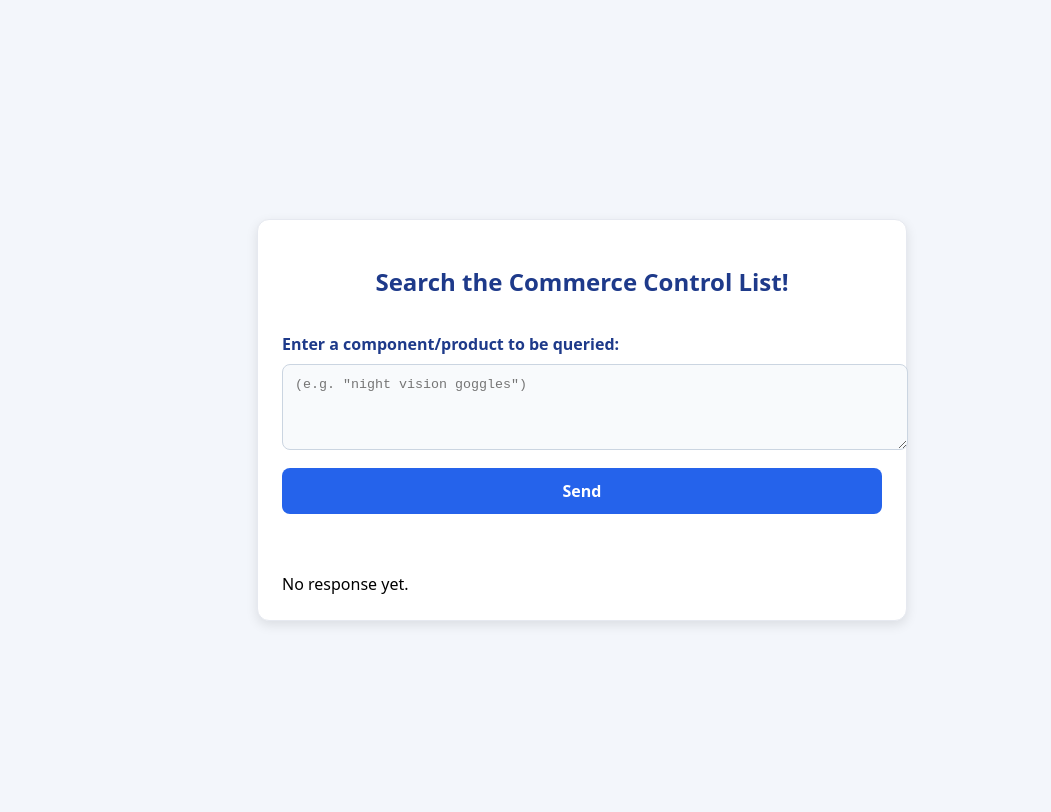
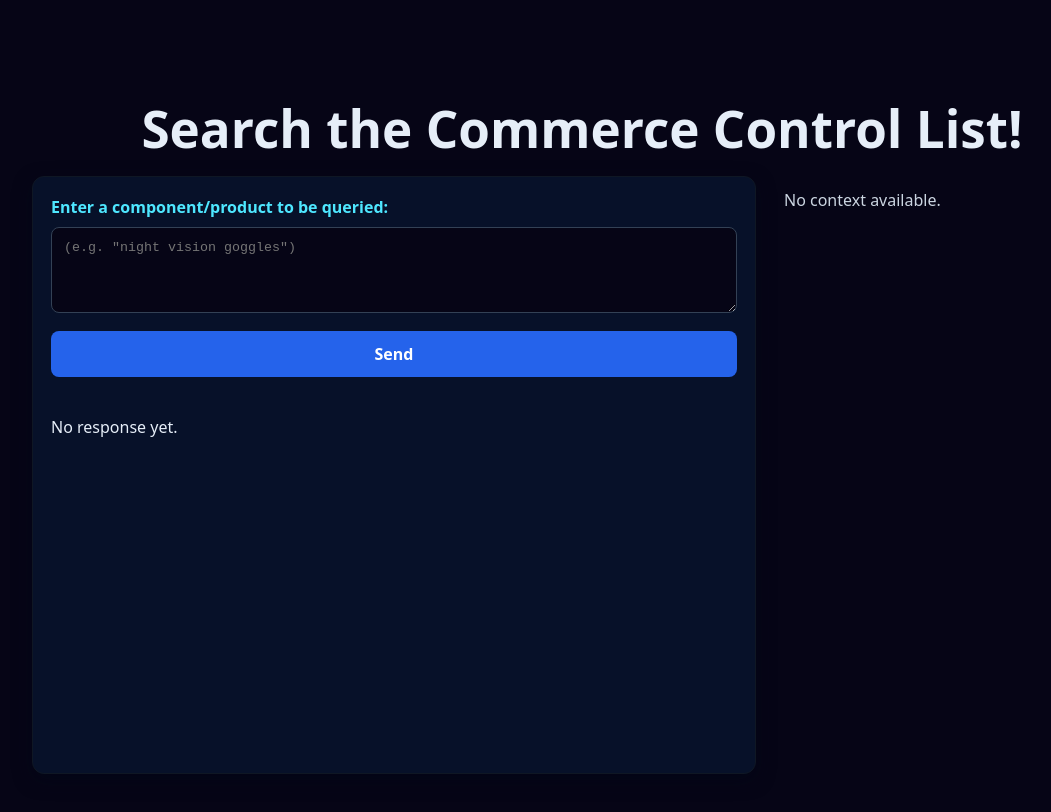
Before and after one commit to darrenli03/372FinalProject, a React (Vite) app in the folder frontend/: page / in a window 1280 px wide. Shown: the top 812 px of the page, without its empty margins (78-1129 px from the left). Built offline with nearby package versions, Linux system fonts and the light colour scheme.

Commit message:
updating frontend to be awesome af

```diff
--- a/frontend/package.json
+++ b/frontend/package.json
@@ -11,7 +11,9 @@
   },
   "dependencies": {
     "react": "^19.2.0",
-    "react-dom": "^19.2.0"
+    "react-dom": "^19.2.0",
+    "react-markdown": "^8.0.7",
+    "remark-gfm": "^3.0.1"
   },
   "devDependencies": {
     "@eslint/js": "^9.39.1",
--- a/frontend/src/App.jsx
+++ b/frontend/src/App.jsx
@@ -1,6 +1,7 @@
 import { useState } from "react";
 import QueryForm from "./components/QueryForm";
 import ResponseDisplay from "./components/ResponseDisplay";
+import ContextPanel from "./components/ContextPanel";
 
 function App() {
   const [response, setResponse] = useState(null);
@@ -37,42 +38,41 @@ function App() {
       style={{
         height: "100vh",
         width: "100vw",
-        background: "#f3f6fb",
+        background: "#060516",
         display: "flex",
         justifyContent: "center",
         alignItems: "center",
         padding: "20px",
       }}
     >
-      <div
-        style={{
-          background: "white",
-          padding: "24px",
-          width: "600px",
-          borderRadius: "12px",
-          boxShadow: "0 4px 12px rgba(0,0,0,0.1)",
-          border: "1px solid #e6e9f0",
-          display: "flex",
-          flexDirection: "column",
-          gap: 12,
-          maxHeight: "80vh",
-        }}
-      >
-        <h2 style={{ color: "#1e3a8a", marginBottom: "20px", textAlign: "center", fontWeight: "600" }}>
+      <div style={{ width: "100%", maxWidth: 1100 }}>
+        <h1 style={{ color: "#e6eef8", marginBottom: "20px", textAlign: "center", fontWeight: "600" }}>
           Search the Commerce Control List!
-        </h2>
+        </h1>
 
-        <div style={{ flex: "0 0 auto" }}>
-          <QueryForm onSend={sendQuery} />
-        </div>
+        <div style={{ display: 'flex', gap: 16 }}>
+          {/* Left column: query + response */}
+          <div style={{ flex: 1, minWidth: 0 }}>
+            <div style={{ background: "#071129", padding: "18px", borderRadius: "12px", border: "1px solid #0f1724", boxShadow: "0 6px 18px rgba(2,6,23,0.6)", display: 'flex', flexDirection: 'column', gap: 12, height: '70vh' }}>
+              <div style={{ flex: '0 0 auto' }}>
+                <QueryForm onSend={sendQuery} />
+              </div>
 
-        <div style={{ minHeight: 8 }} />
+              {loading && <div style={{ color: "#e6eef8" }}>Loading…</div>}
+              {error && <div style={{ color: "#fca5a5" }}>Error: {error}</div>}
 
-        {loading && <div style={{ color: "#0f172a" }}>Loading…</div>}
-        {error && <div style={{ color: "#b91c1c" }}>Error: {error}</div>}
+              <div style={{ flex: '1 1 auto', overflowY: 'auto', marginTop: 6 }}>
+                <ResponseDisplay data={response} />
+              </div>
+            </div>
+          </div>
 
-        <div style={{ flex: "1 1 auto", overflowY: "auto", marginTop: 6 }}>
-          <ResponseDisplay data={response} />
+          {/* Right column: context/excerpts */}
+          <div style={{ width: 360 }}>
+            <div style={{ height: '70vh' }}>
+              <ContextPanel excerpts={response?.excerpts || []} />
+            </div>
+          </div>
         </div>
       </div>
     </div>
--- /dev/null
+++ b/frontend/src/components/ContextPanel.jsx
@@ -0,0 +1,28 @@
+export default function ContextPanel({ excerpts }) {
+  if (!excerpts || excerpts.length === 0) {
+    return (
+      <div style={{ padding: 12, color: '#cbd5e1' }}>
+        No context available.
+      </div>
+    );
+  }
+
+  return (
+    <div style={{ height: '100%', display: 'flex', flexDirection: 'column' }}>
+      <div style={{ overflowY: 'auto', padding: 12, background: '#071028', borderRadius: 8, border: '1px solid #0f1724' }}>
+        <div style={{ fontWeight: 600, color: '#4EE7FF', marginBottom: 8 }}>Retrieved Context</div>
+
+        <div style={{ marginTop: 8, background: "#060516", padding: 12, borderRadius: 8, border: "1px solid #111827", color: "#e6eef8", width: "100%", boxSizing: 'border-box', overflowWrap: 'anywhere' }}>
+
+            <ul style={{ margin: 0, paddingLeft: 16 }}>
+            {excerpts.map((ex, i) => (
+                <li key={i} style={{ marginBottom: 10, color: '#e6eef8', whiteSpace: 'pre-wrap' }}>
+                {ex}
+                </li>
+            ))}
+            </ul>
+        </div>
+      </div>
+    </div>
+  );
+}
--- a/frontend/src/components/QueryForm.jsx
+++ b/frontend/src/components/QueryForm.jsx
@@ -18,7 +18,7 @@ export default function QueryForm({ onSend }) {
 
   return (
     <div>
-      <label style={{ display: "block", marginBottom: 8, color: "#1e3a8a", fontWeight: 600 }}>
+      <label style={{ display: "block", marginBottom: 8, color: "#4EE7FF", fontWeight: 600 }}>
         Enter a component/product to be queried:
       </label>
       <textarea
@@ -29,12 +29,14 @@ export default function QueryForm({ onSend }) {
         placeholder='(e.g. "night vision goggles")'
         style={{
           width: "100%",
+          maxWidth: "100%",
+          boxSizing: 'border-box',
           padding: 12,
           borderRadius: 8,
-          border: "1px solid #cbd5e1",
+          border: "1px solid #334155",
           resize: "vertical",
-          background: "#f8fafc",
-          color: "black",
+          background: "#060516",
+          color: "#e6eef8",
         }}
       />
 
--- a/frontend/src/components/ResponseDisplay.jsx
+++ b/frontend/src/components/ResponseDisplay.jsx
@@ -1,33 +1,47 @@
+import ReactMarkdown from 'react-markdown';
+import remarkGfm from 'remark-gfm';
+
 export default function ResponseDisplay({ data }) {
   if (!data) {
     return (
-      <div style={{ marginTop: 20, color: "#000" }}>
+      <div style={{ marginTop: 20, color: "#e6eef8" }}>
         No response yet.
       </div>
     );
   }
 
+  const raw = (data.response || data.answer || "(no answer)").toString();
+
+  // Extract 'Final Answer: Yes' or 'Final Answer: No' (or any value after the label)
+  const finalMatch = raw.match(/Final Answer:\s*(.+)/i);
+  const finalAnswer = finalMatch ? finalMatch[1].trim() : null;
+
+  // Remove the Final Answer line from the body for markdown rendering
+  // let body = raw;
+  // if (finalMatch) {
+  //   body = raw.replace(finalMatch[0], "").trim();
+  // }
+
+  // render the original response using react-markdown
+
   return (
-    <div style={{ marginTop: 20, color: "#000", display: "flex", flexDirection: "column", gap: 8 }}>
+    <div style={{ marginTop: 20, color: "#000", display: "flex", flexDirection: "column", gap: 8, minWidth: 0}}>
+      {finalAnswer && (
+        <div style={{ marginBottom: 6 }}>
+          <h2 style={{ fontWeight: 700, color: finalAnswer.toLowerCase().includes('yes') ? '#12bd12ff' : '#c71b1bff' }}>
+            Final Answer: {finalAnswer}
+          </h2>
+        </div>
+      )}
+
       <div style={{ marginBottom: 10 }}>
-        <strong style={{ color: "#1e3a8a" }}>Answer:</strong>
-        <div style={{ marginTop: 8, whiteSpace: "pre-wrap", background: "#f8fafc", padding: 12, borderRadius: 8, border: "1px solid #dbe3f1", color: "#000", width: "100%" }}>
-          {data.response || data.answer || "(no answer)"}
+        <strong style={{ color: "#4EE7FF" }}>LLM Response:</strong>
+        <div style={{ marginTop: 8, background: "#060516", padding: 12, borderRadius: 8, border: "1px solid #111827", color: "#e6eef8", width: "100%", boxSizing: 'border-box', overflowWrap: 'anywhere' }}>
+          <div style={{ color: '#e6eef8', wordBreak: 'break-word' }}>
+            <ReactMarkdown remarkPlugins={[remarkGfm]}>{raw}</ReactMarkdown>
+          </div>
         </div>
       </div>
-
-      {data.excerpts && data.excerpts.length > 0 && (
-        <div style={{ marginTop: 14 }}>
-          <strong style={{ color: "#1e3a8a" }}>Excerpts:</strong>
-          <ul style={{ marginTop: 8, paddingLeft: 18 }}>
-            {data.excerpts.map((ex, i) => (
-              <li key={i} style={{ marginBottom: 6 }}>
-                <div style={{ whiteSpace: "pre-wrap", color: "#000" }}>{ex}</div>
-              </li>
-            ))}
-          </ul>
-        </div>
-      )}
     </div>
   );
 }
```
Also changed, not shown: 1 other file (tests, documents, lock files or other folders).
